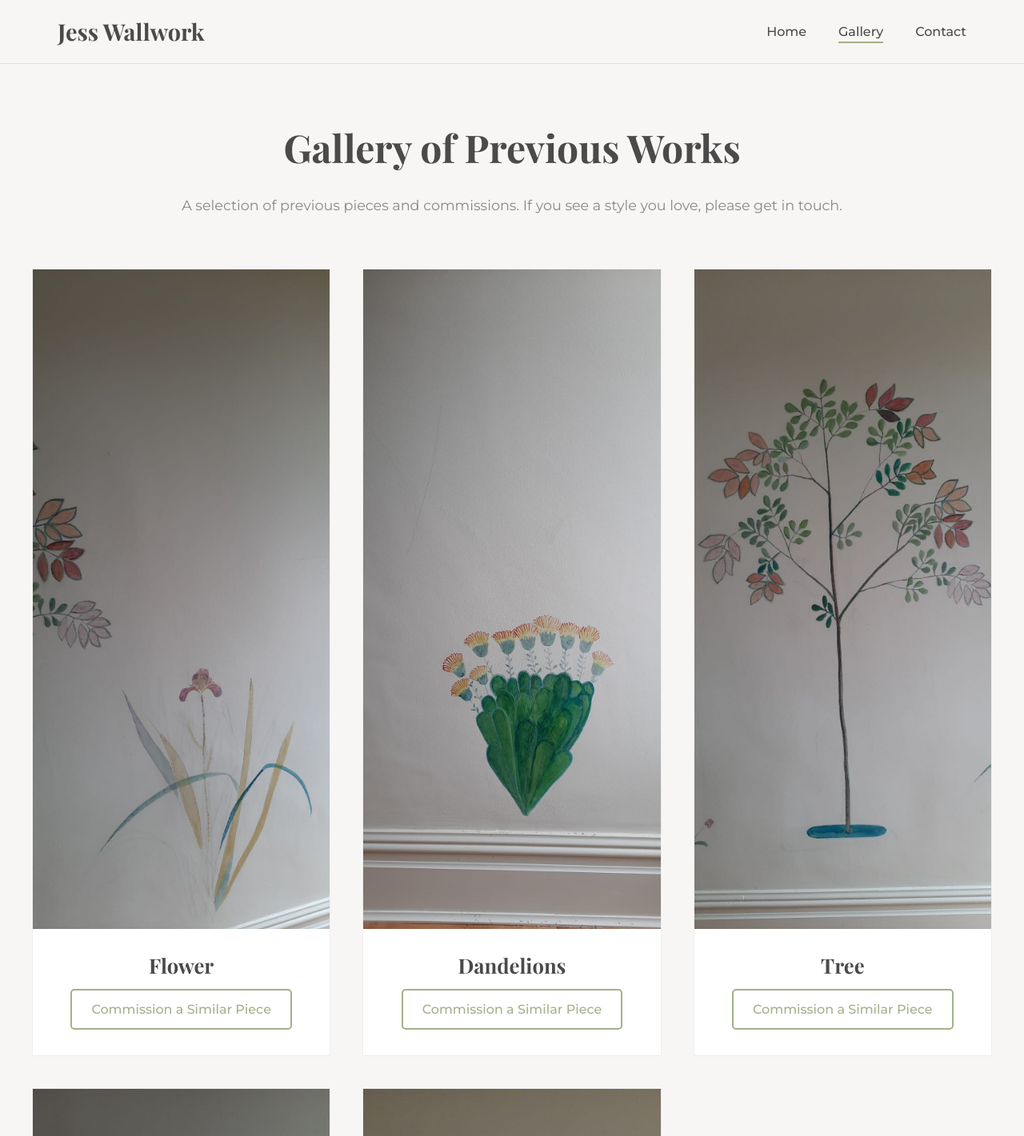
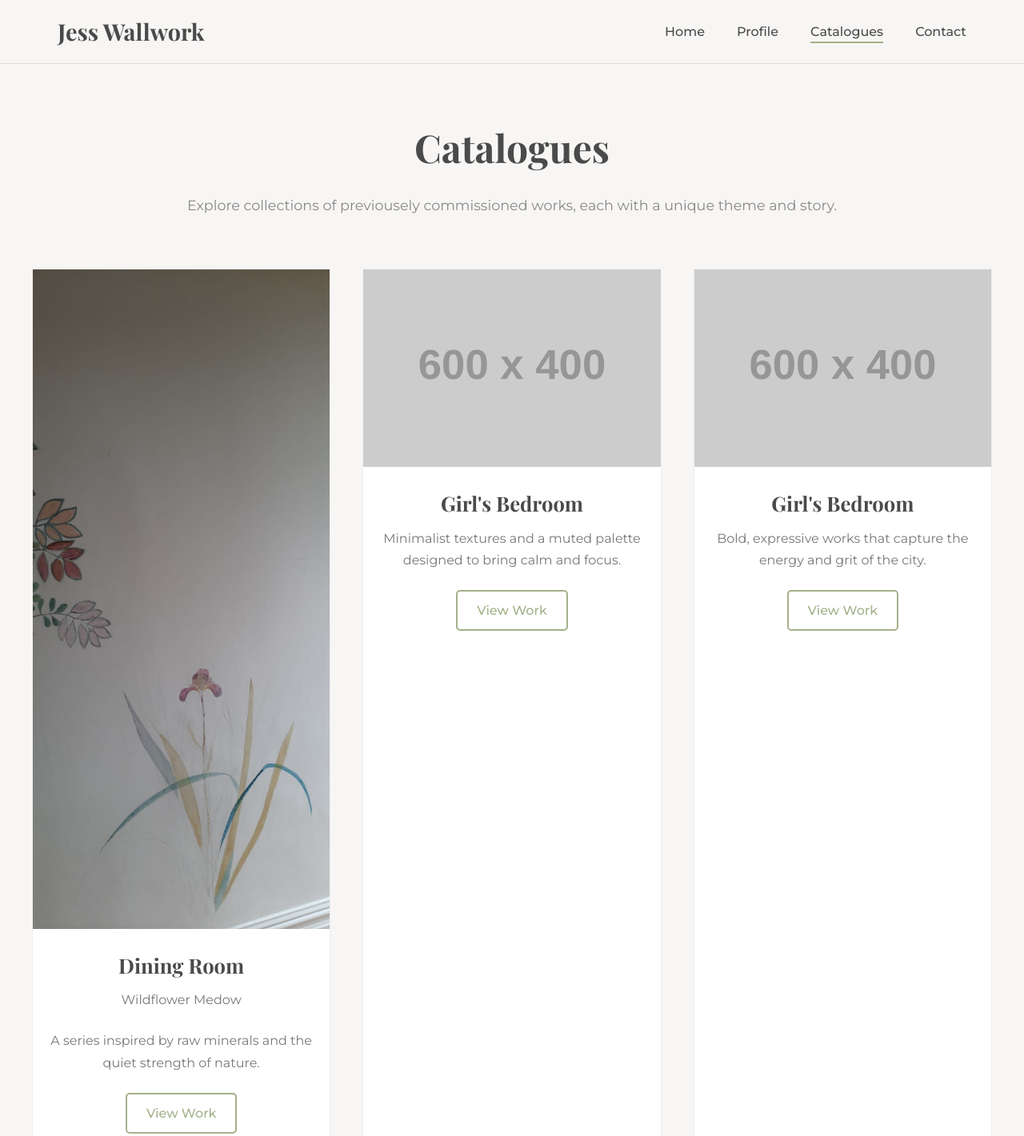
Before and after one commit to EdHogg12/Mumwebsite, a plain HTML site: page designs.html in a window 1280 px wide. Shown: the top 1421 px of the page at 80% size. Drawn offline with nearby package versions, Linux system fonts and the light colour scheme; placeholder pictures from the web are drawn by us.

Commit message:
Update designs.html

```diff
--- a/designs.html
+++ b/designs.html
@@ -3,7 +3,7 @@
 <head>
     <meta charset="UTF-8">
     <meta name="viewport" content="width=device-width, initial-scale=1.0">
-    <title>Gallery - Jess Wallwork</title>
+    <title>Catalogues - Jess Wallwork</title>
     <link rel="stylesheet" href="css/style.css">
     <link rel="preconnect" href="https://fonts.googleapis.com">
     <link rel="preconnect" href="https://fonts.gstatic.com" crossorigin>
@@ -16,7 +16,8 @@
             <nav>
                 <ul class="nav-links">
                     <li><a href="index.html">Home</a></li>
-                    <li><a href="designs.html" class="active">Gallery</a></li>
+                    <li><a href="profile.html">Profile</a></li>
+                    <li><a href="designs.html" class="active">Catalogues</a></li>
                     <li><a href="contact.html">Contact</a></li>
                 </ul>
                  <div class="hamburger">
@@ -30,38 +31,30 @@
 
     <main>
         <section class="container content-section">
-            <h1 class="page-title">Gallery of Previous Works</h1>
-            <p class="page-subtitle">A selection of previous pieces and commissions. If you see a style you love, please get in touch.</p>
+            <h1 class="page-title">Catalogues</h1>
+            <p class="page-subtitle">Explore collections of previousely commissioned works, each with a unique theme and story.</p>
             <div class="design-grid">
-                <!-- Design Card 1 -->
+                <!-- Catalogue Card 1 -->
                 <div class="design-card">
-                    <img src="1.jpg" alt="Painting named Flower">
-                    <h3>Flower</h3>
-                    <a href="contact.html" class="btn-secondary">Commission a Similar Piece</a>
+                    <img src="1.jpg" alt="Living Room">
+                    <h3>Dining Room</h3>
+                    <p>Wildflower Medow</p>
+                    <p>A series inspired by raw minerals and the quiet strength of nature.</p>
+                    <a href="catalogue-1.html" class="btn-secondary">View Work</a>
                 </div>
-                <!-- Design Card 2 -->
+                <!-- Catalogue Card 2 -->
                 <div class="design-card">
-                    <img src="2.jpg" alt="Painting named Earthen">
-                    <h3>Dandelions</h3>
-                    <a href="contact.html" class="btn-secondary">Commission a Similar Piece</a>
+                    <img src="https://placehold.co/600x400/BFB48F/F8F6F4?text=The+Serenity+Series" alt="Girl's Bedroom">
+                    <h3>Girl's Bedroom</h3>
+                    <p>Minimalist textures and a muted palette designed to bring calm and focus.</p>
+                    <a href="catalogue-2.html" class="btn-secondary">View Work</a>
                 </div>
-                                <!-- Design Card 4 -->
+                <!-- Catalogue Card 3 -->
                 <div class="design-card">
-                    <img src="4.jpg" alt="Painting named Sun-baked">
-                    <h3>Tree</h3>
-                    <a href="contact.html" class="btn-secondary">Commission a Similar Piece</a>
-                </div>
-                <!-- Design Card 3 -->
-                <div class="design-card">
-                    <img src="3.jpg" alt="Painting named Stillness">
-                    <h3>Flower</h3>
-                    <a href="contact.html" class="btn-secondary">Commission a Similar Piece</a>
-                </div>
-                 <!-- Design Card 5 -->
-                <div class="design-card">
-                    <img src="5.jpg" alt="Painting named Tide">
-                    <h3>Small Flower</h3>
-                    <a href="contact.html" class="btn-secondary">Commission a Similar Piece</a>
+                    <img src="https://placehold.co/600x400/DDB892/4A4A4A?text=Urban+Abstracts" alt="Girl's Bedroom">
+                    <h3>Girl's Bedroom</h3>
+                    <p>Bold, expressive works that capture the energy and grit of the city.</p>
+                    <a href="catalogue-3.html" class="btn-secondary">View Work</a>
                 </div>
             </div>
         </section>
```
